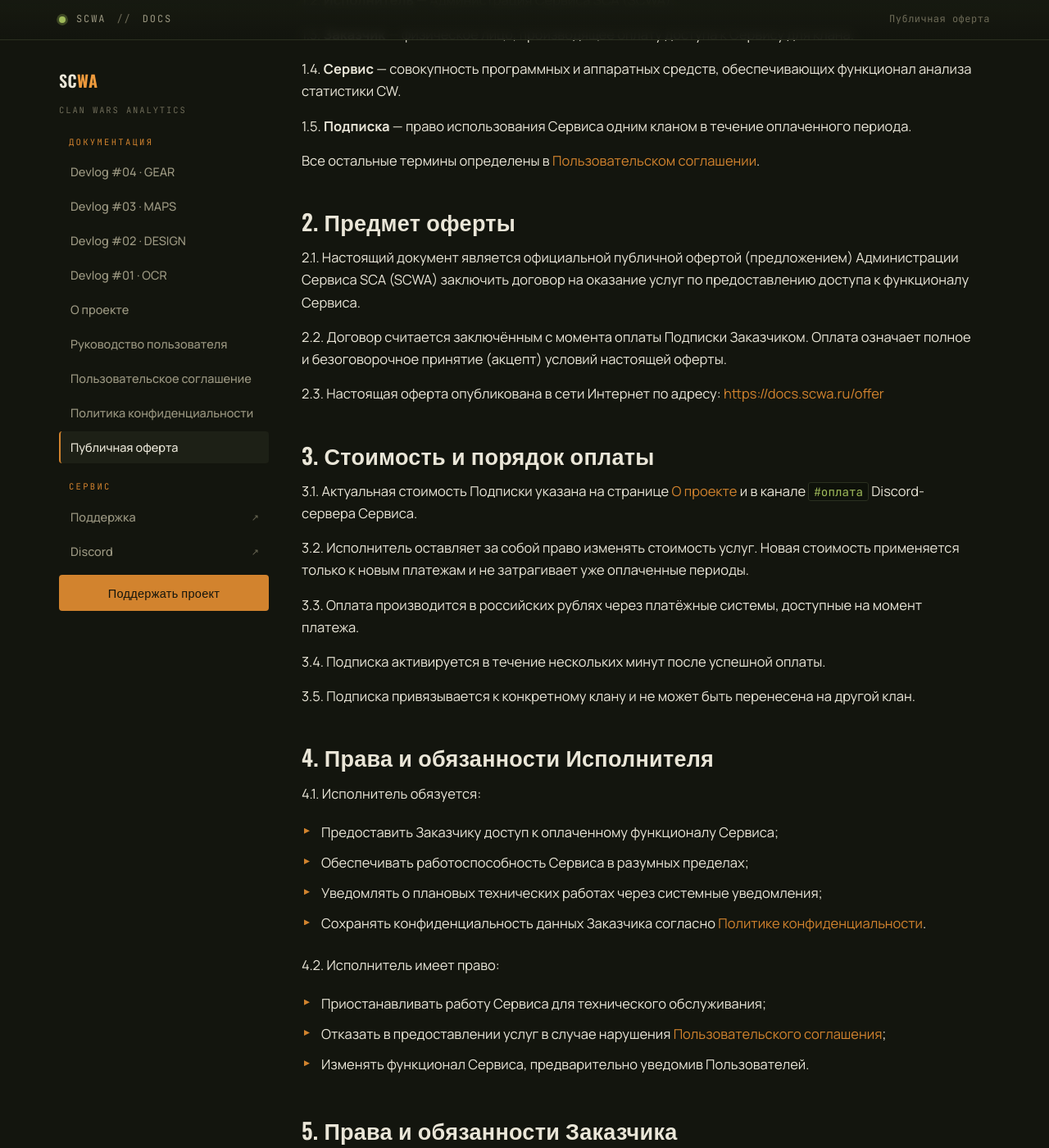
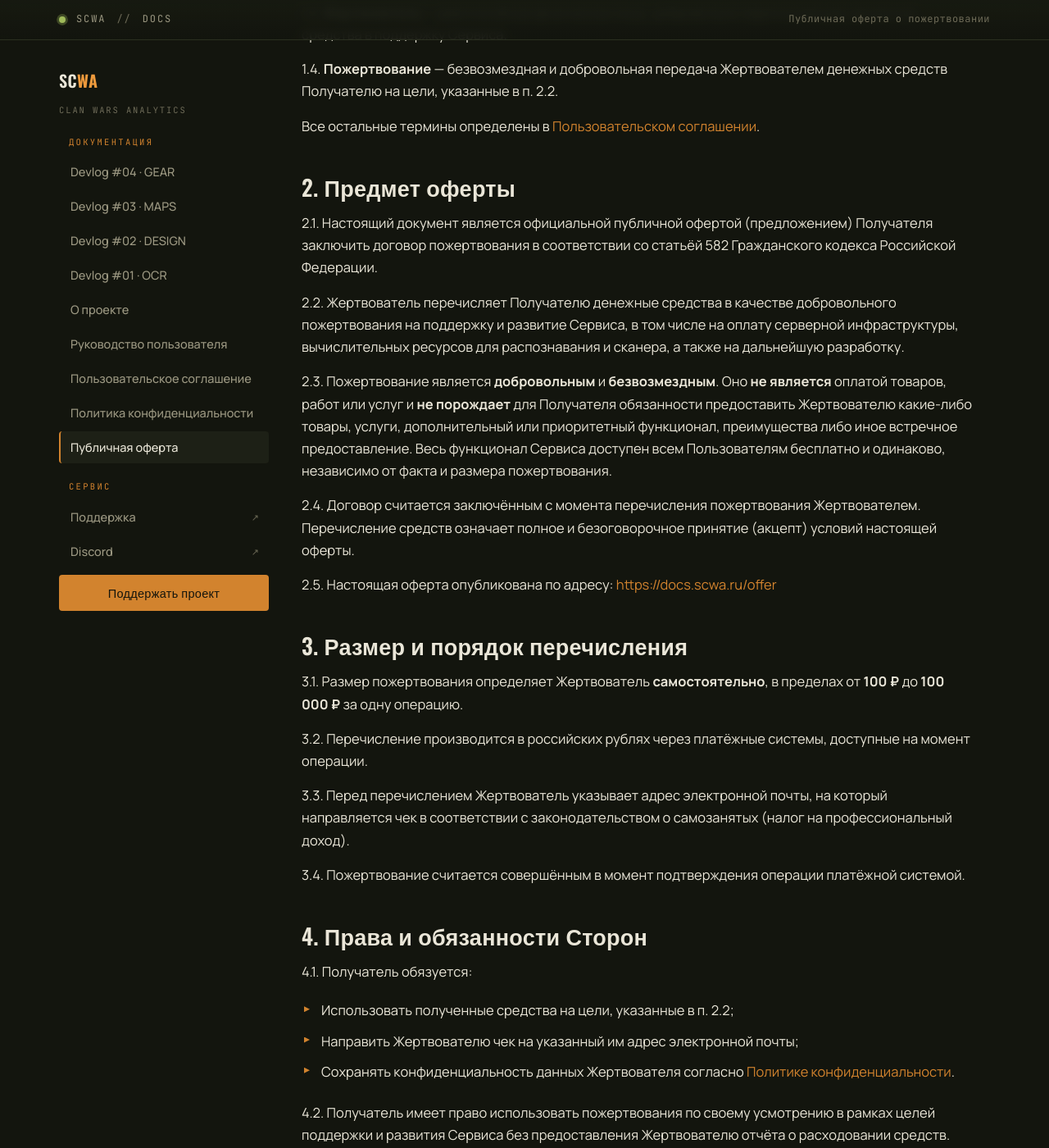
Before and after one commit to sahabush/Stalcraft-Clan-Analytics, a Jekyll site: the page built from offer.md, in a window 1280 px wide and 1400 px high, scrolled down 603 px. Shown: the whole window at 82% size. Built offline with Jekyll 4.4.1, drawn with Linux system fonts in a browser that asks for light colours; some of the changed text lies outside the part shown.

Commit message:
BESPLATNO

```diff
--- a/offer.md
+++ b/offer.md
@@ -1,89 +1,79 @@
 ---
 layout: default
-title: Публичная оферта
-description: Договор на оказание услуг SCA (SCWA)
+title: Публичная оферта о пожертвовании
+description: Договор о добровольном пожертвовании в поддержку сервиса SCA (SCWA)
 ---
 
-# Публичная оферта на оказание услуг SCA (SCWA)
+# Публичная оферта о добровольном пожертвовании SCA (SCWA)
 
-**Дата последнего обновления: 29 апреля 2026 года**
+**Дата последнего обновления: 14 июля 2026 года**
 
-> ⚠️ **Документ скоро потеряет актуальность.** Сервис переходит на **полностью бесплатную** модель — платной подписки не будет. Разделы про стоимость, оплату и возврат средств ниже относятся к прежней (платной) версии и оставлены как исторические. После перехода поддержать проект можно будет **добровольным донатом**, который не даёт никаких дополнительных прав или функций. Обновлённая редакция появится здесь же.
+> **Сервис работает по бесплатной модели.** Весь функционал доступен без оплаты. Настоящий документ регулирует **добровольные пожертвования** в поддержку проекта — они не являются оплатой доступа и не дают никаких дополнительных прав или функций.
 
 ## 1. Термины и определения
 
-1.1. **SCA** (Stalcraft Clan Analytics), также именуемый **SCWA** (Stalcraft Clan Wars Analytics) представляет собой Discord-бота **SCWA** и веб-интерфейс, доступный по адресу [scwa.ru](https://scwa.ru).
+1.1. **SCA** (Stalcraft Clan Analytics), также именуемый **SCWA** (Stalcraft Clan Wars Analytics) — Discord-бот **SCWA** и веб-интерфейс, доступный по адресу [scwa.ru](https://scwa.ru).
 
-1.2. **Исполнитель** — Администрация Сервиса SCA (SCWA).
+1.2. **Получатель** — Администрация Сервиса SCA (SCWA) в лице самозанятого, указанного в реквизитах ниже.
 
-1.3. **Заказчик** — физическое лицо, производящее оплату доступа к Сервису для клана.
+1.3. **Жертвователь** — дееспособное физическое лицо, добровольно перечисляющее денежные средства в поддержку Сервиса.
 
-1.4. **Сервис** — совокупность программных и аппаратных средств, обеспечивающих функционал анализа статистики CW.
-
-1.5. **Подписка** — право использования Сервиса одним кланом в течение оплаченного периода.
+1.4. **Пожертвование** — безвозмездная и добровольная передача Жертвователем денежных средств Получателю на цели, указанные в п. 2.2.
 
 Все остальные термины определены в [Пользовательском соглашении](https://docs.scwa.ru/).
 
 ## 2. Предмет оферты
 
-2.1. Настоящий документ является официальной публичной офертой (предложением) Администрации Сервиса SCA (SCWA) заключить договор на оказание услуг по предоставлению доступа к функционалу Сервиса.
+2.1. Настоящий документ является официальной публичной офертой (предложением) Получателя заключить договор пожертвования в соответствии со статьёй 582 Гражданского кодекса Российской Федерации.
 
-2.2. Договор считается заключённым с момента оплаты Подписки Заказчиком. Оплата означает полное и безоговорочное принятие (акцепт) условий настоящей оферты.
+2.2. Жертвователь перечисляет Получателю денежные средства в качестве добровольного пожертвования на поддержку и развитие Сервиса, в том числе на оплату серверной инфраструктуры, вычислительных ресурсов для распознавания и сканера, а также на дальнейшую разработку.
 
-2.3. Настоящая оферта опубликована в сети Интернет по адресу: [https://docs.scwa.ru/offer](https://docs.scwa.ru/offer)
+2.3. Пожертвование является **добровольным** и **безвозмездным**. Оно **не является** оплатой товаров, работ или услуг и **не порождает** для Получателя обязанности предоставить Жертвователю какие-либо товары, услуги, дополнительный или приоритетный функционал, преимущества либо иное встречное предоставление. Весь функционал Сервиса доступен всем Пользователям бесплатно и одинаково, независимо от факта и размера пожертвования.
 
-## 3. Стоимость и порядок оплаты
+2.4. Договор считается заключённым с момента перечисления пожертвования Жертвователем. Перечисление средств означает полное и безоговорочное принятие (акцепт) условий настоящей оферты.
 
-3.1. Актуальная стоимость Подписки указана на странице [О проекте](https://docs.scwa.ru/info) и в канале `#оплата` Discord-сервера Сервиса.
+2.5. Настоящая оферта опубликована по адресу: [https://docs.scwa.ru/offer](https://docs.scwa.ru/offer)
 
-3.2. Исполнитель оставляет за собой право изменять стоимость услуг. Новая стоимость применяется только к новым платежам и не затрагивает уже оплаченные периоды.
+## 3. Размер и порядок перечисления
 
-3.3. Оплата производится в российских рублях через платёжные системы, доступные на момент платежа.
+3.1. Размер пожертвования определяет Жертвователь **самостоятельно**, в пределах от **100 ₽** до **100 000 ₽** за одну операцию.
 
-3.4. Подписка активируется в течение нескольких минут после успешной оплаты.
+3.2. Перечисление производится в российских рублях через платёжные системы, доступные на момент операции.
 
-3.5. Подписка привязывается к конкретному клану и не может быть перенесена на другой клан.
+3.3. Перед перечислением Жертвователь указывает адрес электронной почты, на который направляется чек в соответствии с законодательством о самозанятых (налог на профессиональный доход).
 
-## 4. Права и обязанности Исполнителя
+3.4. Пожертвование считается совершённым в момент подтверждения операции платёжной системой.
 
-4.1. Исполнитель обязуется:
-- Предоставить Заказчику доступ к оплаченному функционалу Сервиса;
-- Обеспечивать работоспособность Сервиса в разумных пределах;
-- Уведомлять о плановых технических работах через системные уведомления;
-- Сохранять конфиденциальность данных Заказчика согласно [Политике конфиденциальности](https://docs.scwa.ru/privacy).
+## 4. Права и обязанности Сторон
 
-4.2. Исполнитель имеет право:
-- Приостанавливать работу Сервиса для технического обслуживания;
-- Отказать в предоставлении услуг в случае нарушения [Пользовательского соглашения](https://docs.scwa.ru/);
-- Изменять функционал Сервиса, предварительно уведомив Пользователей.
+4.1. Получатель обязуется:
+- Использовать полученные средства на цели, указанные в п. 2.2;
+- Направить Жертвователю чек на указанный им адрес электронной почты;
+- Сохранять конфиденциальность данных Жертвователя согласно [Политике конфиденциальности](https://docs.scwa.ru/privacy).
 
-## 5. Права и обязанности Заказчика
+4.2. Получатель имеет право использовать пожертвования по своему усмотрению в рамках целей поддержки и развития Сервиса без предоставления Жертвователю отчёта о расходовании средств.
 
-5.1. Заказчик обязуется:
-- Соблюдать [Пользовательское соглашение](https://docs.scwa.ru/);
-- Не передавать доступ к оплаченной Подписке третьим лицам, не состоящим в клане;
-- Не использовать Сервис для нарушения правил игры Stalcraft.
+4.3. Жертвователь подтверждает, что перечисляет средства добровольно, осознаёт безвозмездный характер пожертвования и не ожидает встречного предоставления.
 
-5.2. Заказчик имеет право:
-- Использовать все функции Сервиса в течение оплаченного периода;
-- Обращаться в службу поддержки по вопросам работы Сервиса;
-- Требовать возврата средств в случаях, предусмотренных [Пользовательским соглашением](https://docs.scwa.ru/).
+4.4. Жертвователь гарантирует, что перечисляемые средства принадлежат ему на законных основаниях, а сам он не ограничен в праве совершать пожертвование.
 
-## 6. Возврат средств
+## 5. Возврат пожертвования
 
-6.1. Возврат средств производится в случаях, прямо указанных в [Пользовательском соглашении](https://docs.scwa.ru/) (раздел 7).
+5.1. Ввиду безвозмездного характера пожертвование по общему правилу **возврату не подлежит**.
 
-6.2. Для запроса возврата необходимо обратиться в службу поддержки через  через тикет-систему на scwa.ru/support или по электронной почте.
+5.2. Возврат производится в исключительных случаях:
+- Ошибочное (повторное) списание средств вследствие технического сбоя;
+- Перечисление средств не тем лицом или в ошибочном размере вследствие явной технической ошибки, при обращении в разумный срок.
 
-6.3. Срок рассмотрения запроса на возврат — до 7 рабочих дней.
+5.3. Для запроса возврата необходимо обратиться в службу поддержки через тикет-систему на [scwa.ru/support](https://scwa.ru/support) или по электронной почте. Срок рассмотрения — до 7 рабочих дней.
 
-## 7. Заключительные положения
+## 6. Заключительные положения
 
-7.1. Настоящая оферта регулируется законодательством Российской Федерации.
+6.1. Настоящая оферта регулируется законодательством Российской Федерации.
 
-7.2. Все споры решаются путём переговоров. При невозможности достижения согласия — в соответствии с законодательством РФ.
+6.2. Все споры решаются путём переговоров. При невозможности достижения согласия — в соответствии с законодательством РФ.
 
-7.3. Актуальная версия оферты всегда доступна по адресу: [https://docs.scwa.ru/offer](https://docs.scwa.ru/offer)
+6.3. Получатель вправе изменять условия настоящей оферты. Актуальная редакция всегда доступна по адресу: [https://docs.scwa.ru/offer](https://docs.scwa.ru/offer)
 
 ---
 
```
Also changed, not shown: GUIDE.md (+1 -1 lines), index.md (+11 -23 lines), info.md (+7 -16 lines), privacy.md (+7 -7 lines), README.md.
